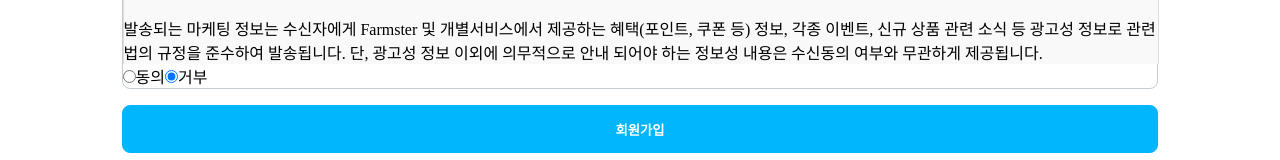
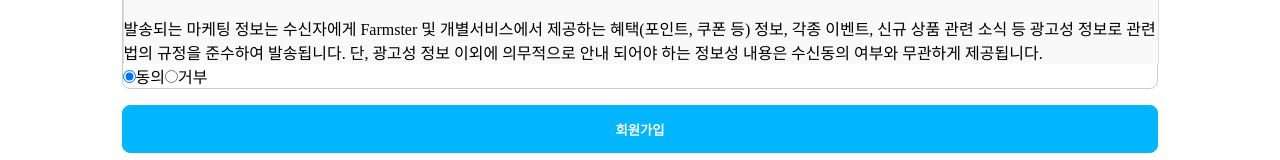
Before and after one commit to ej-rarus/smartfarm_app, a React (Create React App) app: page /signup in a window 1280 px wide. Shown: the part 1116-1276 px from the top of the page. Built offline with nearby package versions, Linux system fonts and the light colour scheme; a web font is replaced by a local one.

Commit message:
회원가입 시스템 완성

```diff
--- a/src/components/SignUpForm.js
+++ b/src/components/SignUpForm.js
@@ -14,16 +14,16 @@ export default function SignUpForm() {
   const [passwordConfirm, setPasswordConfirm] = useState("");
   const [isPasswordMatch, setIsPasswordMatch] = useState(true);
   const [passwordStrength, setPasswordStrength] = useState("");
-  const [username, setUsername] = useState(""); // 이름 필드 추가
-  const [termsConfirmed, setTermsConfirmed] = useState(false); // 약관 동의 필드
-  const [marketingInfo, setMarketingInfo] = useState("0"); // 마케팅 동의 필드
+  const [username, setUsername] = useState("");
+  const [marketingInfo, setMarketingInfo] = useState(true);
+
 
   const navigate = useNavigate();
 
   const handleSubmit = async (e) => {
     e.preventDefault();
 
-    // 필수 조건을 모두 확인
+    // 유효성 검사
     if (!isEmailUnique) {
       alert("이메일 중복 확인을 완료해 주세요.");
       return;
@@ -37,18 +37,16 @@ export default function SignUpForm() {
       return;
     }
 
-    // 서버로 전송할 데이터 객체 생성
+    // 서버로 전송할 데이터
     const userData = {
-      email,
+      email_adress: email,
       password,
       username,
-      termsConfirmed,
-      marketingInfo,
+      marketing_agree: marketingInfo,
     };
 
     try {
-      // 회원가입 정보 서버에 전송
-      await axios.post("https://your-server-url.com/api/signup", userData);
+      await axios.post("http://3.39.126.121:3000/api/signup", userData);
       alert("회원가입이 완료되었습니다.");
       navigate('/welcome');
     } catch (error) {
@@ -58,10 +56,6 @@ export default function SignUpForm() {
   };
 
   const checkEmailDuplication = async () => {
-    if (!email.trim()) {
-      alert("이메일을 입력해 주세요.");
-      return;
-    }
     if (!isEmailValid) {
       alert("유효한 이메일 형식을 입력해 주세요.");
       return;
@@ -86,7 +80,7 @@ export default function SignUpForm() {
     const newPassword = e.target.value;
     setPassword(newPassword);
     setIsPasswordMatch(newPassword === passwordConfirm);
-    setPasswordStrength(checkPasswordStrength(newPassword)); // 비밀번호 강도 업데이트
+    setPasswordStrength(checkPasswordStrength(newPassword));
   };
 
   const handlePasswordConfirmChange = (e) => {
@@ -97,10 +91,6 @@ export default function SignUpForm() {
 
   const handleUsernameChange = (e) => {
     setUsername(e.target.value);
-  };
-
-  const handleTermsConfirmChange = (e) => {
-    setTermsConfirmed(e.target.checked);
   };
 
   const handleMarketingInfoChange = (e) => {
@@ -202,8 +192,6 @@ export default function SignUpForm() {
               <input
                 type="checkbox"
                 name="terms-confirm"
-                checked={termsConfirmed}
-                onChange={handleTermsConfirmChange}
                 required
               />
               <span>이용약관 및 개인정보 처리방침에 동의합니다.</span>
@@ -220,8 +208,8 @@ export default function SignUpForm() {
               <input
                 type="radio"
                 name="marketing"
-                value="1"
-                checked={marketingInfo === "1"}
+                value={true}
+                checked={marketingInfo === true}
                 onChange={handleMarketingInfoChange}
               />
               동의
@@ -230,8 +218,8 @@ export default function SignUpForm() {
               <input
                 type="radio"
                 name="marketing"
-                value="0"
-                checked={marketingInfo === "0"}
+                value={false}
+                checked={marketingInfo === false}
                 onChange={handleMarketingInfoChange}
               />
               거부
--- a/src/pages/ControlPanel.js
+++ b/src/pages/ControlPanel.js
@@ -1,11 +1,9 @@
 import '../App.css';
-import { useEffect, useState } from 'react';
-import axios from 'axios';
+import { useState } from 'react';
 import { ResponsiveContainer ,XAxis, YAxis, CartesianGrid, LineChart, Line } from 'recharts';
 
 function ControlPanel() {
-  const [data, setData] = useState([]);
-  const [loading, setLoading] = useState(true);
+  const [loading, setLoading] = useState(false);
   const [error, setError] = useState(null);
   const data2 = [{
     name: 'Page A',
@@ -50,20 +48,7 @@ function ControlPanel() {
     amt: 21,
   },];
 
-  useEffect(() => {
-    const fetchData = async () => {
-      try {
-        const response = await axios.get('http://3.39.126.121:3000/users');
-        setData(response.data);
-        setLoading(false);
-      } catch (err) {
-        setError(err.message);
-        setLoading(false);
-      }
-    };
 
-    fetchData();
-  }, []);
 
   if (loading) return <p>Loading...</p>;
   if (error) return <p>Error: {error}</p>;
--- a/src/pages/Diary.js
+++ b/src/pages/Diary.js
@@ -2,7 +2,6 @@ import React from "react";
 import { useEffect, useState } from "react";
 import axios from "axios";
 import { useNavigate } from "react-router-dom";
-import AnimatedComponent from "../components/AnimatedComponent";
 
 
 function Diary() {
```
